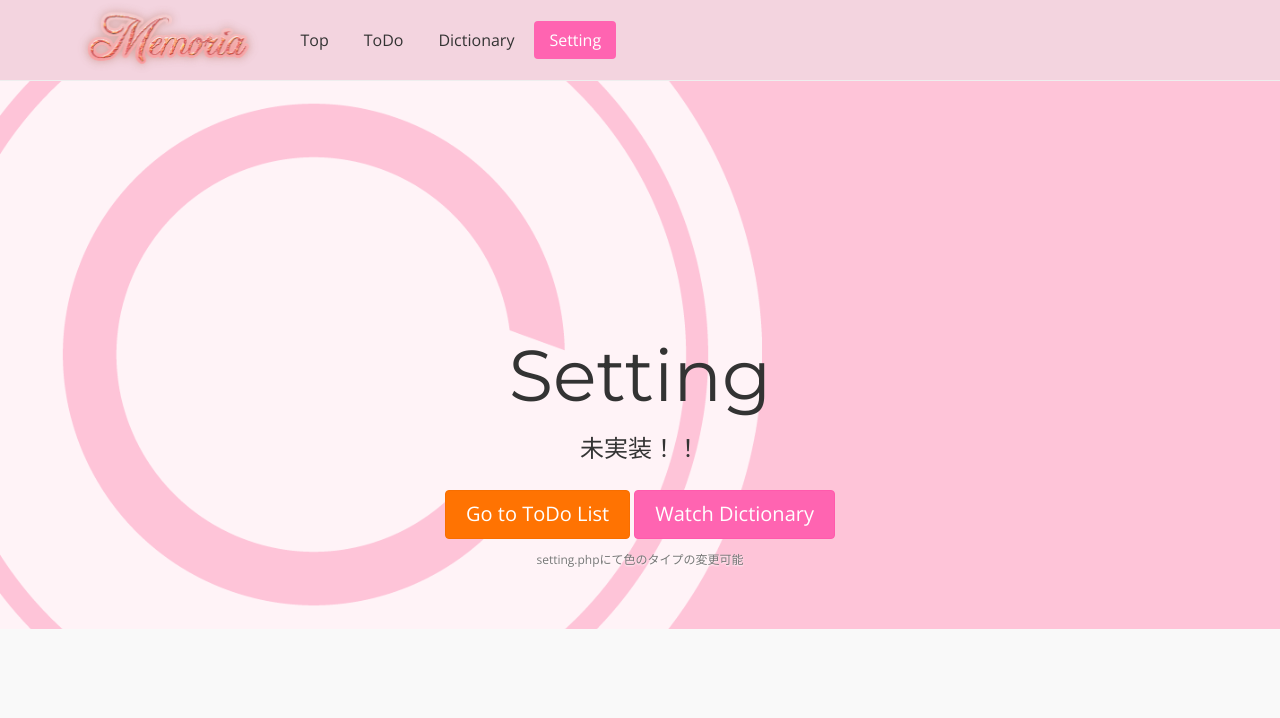
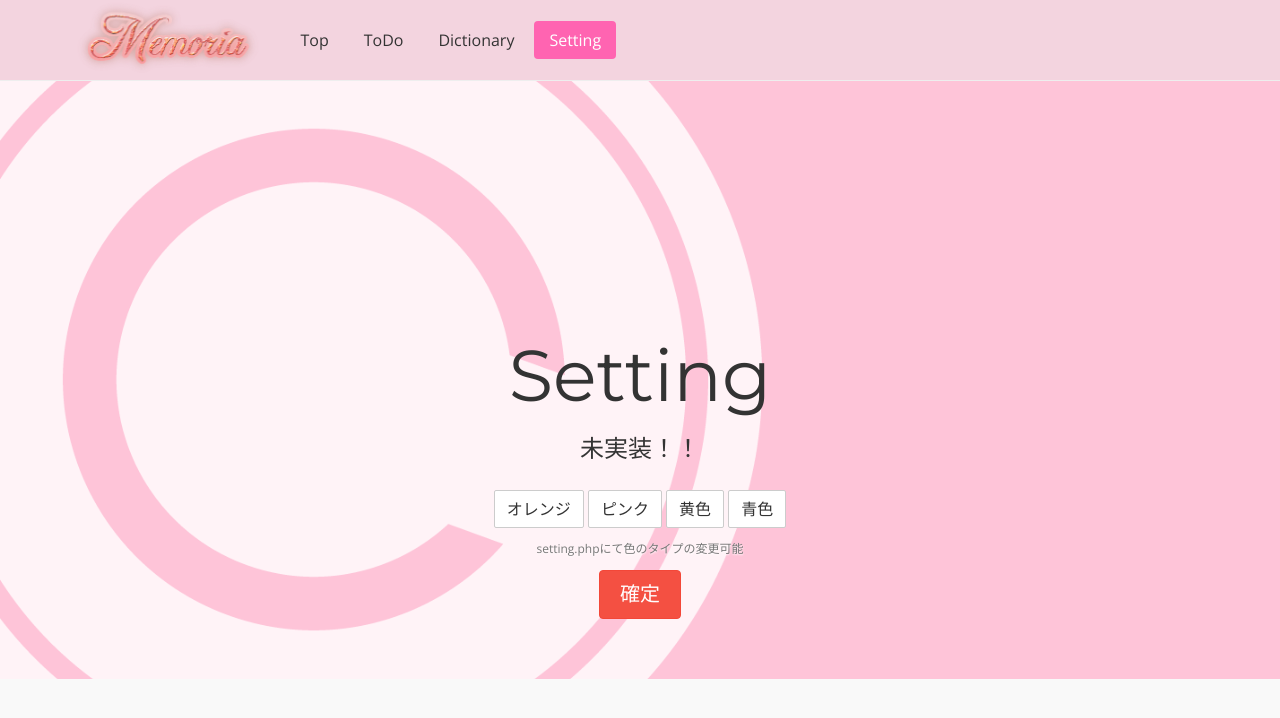
Before and after one commit to ooyuka2/Memoria, a PHP site: page /pages/settings.php in a window 1280 px wide. Shown: the top 718 px of the page. Run offline with PHP 8.4, Linux system fonts and the light colour scheme; some libraries are stand-ins or nearby versions.

Commit message:
fourth commit

```diff
--- a/honoka/css/example.css
+++ b/honoka/css/example.css
@@ -215,7 +215,7 @@ body {
   left: 0;
   width: 400px;
   height: 530px;
-  background-image: url("../img/honoka.png");
+  /*background-image: url("../img/honoka.png");*/
   background-repeat: no-repeat;
 }
 .jumbotron.special .outline {
--- a/niko/css/example.css
+++ b/niko/css/example.css
@@ -201,7 +201,7 @@ body {
   bottom: -20px;
   left: 0;
   width: 400px;
-  background-image: url("../img/nico.png");
+  /*background-image: url("../img/nico.png");*/
   background-repeat: no-repeat;
 }
 .jumbotron.special .outline {
--- a/pages/hedder.php
+++ b/pages/hedder.php
@@ -14,8 +14,8 @@
   <title>Memoria</title>
 	<link rel="stylesheet" type="text/css" href="../DataTables/datatables.min.css"/>
 	<?php
-	echo '<link rel="stylesheet" type="text/css" href="../'.$color.'/css/bootstrap.css">';
-	echo '<link rel="stylesheet" type="text/css" href="../'.$color.'/css/example.css">';
+	echo '<link id="sampleLink" rel="stylesheet" type="text/css" href="../'.$color.'/css/bootstrap.css">';
+	echo '<link id="sampleLink2" rel="stylesheet" type="text/css" href="../'.$color.'/css/example.css">';
 	?>
 
 
--- a/pages/setting.php
+++ b/pages/setting.php
@@ -1,4 +1,4 @@
 <?php
 	//honoka, niko, rin, umi
-	$color = "niko";
+	$color = 'niko';
 ?>
--- a/pages/settings.php
+++ b/pages/settings.php
@@ -4,6 +4,12 @@
 <body>
 <?php
 	include('navigation.php');
+	if(isset($_POST["kakutei"])) {
+		$txtfile = "<?php\r\n	//honoka, niko, rin, umi\r\n	\$color = '".$_POST['kakutei']."';\r\n?>";
+		file_put_contents( 'setting.php', $txtfile, LOCK_EX );
+		header( "Location: ./settings.php" );
+		exit();
+	}
 ?>
 
 
@@ -15,11 +21,18 @@
         <h1>Setting</h1>
         <p>未実装！！</p>
         <div class="download">
-          <a href="./todo.php" class="btn btn-warning btn-lg last-release-download-link"><i class="fa fa-github-alt"></i> Go to ToDo List</a>
-          <a href="./dictionary.php" class="btn btn-primary btn-lg"><i class="fa fa-play"></i> Watch Dictionary</a>
+			<div id="sampleWrap">
+			    <button class="btn btn-default" onclick="setHref('../honoka/css/bootstrap.css'); setHref2('../honoka/css/example.css'); setValue('honoka')">オレンジ</button>
+			    <button class="btn btn-default" onclick="setHref('../niko/css/bootstrap.css'); setHref2('../niko/css/example.css');setValue('niko')">ピンク</button>
+			    <button class="btn btn-default" onclick="setHref('../rin/css/bootstrap.css'); setHref2('../rin/css/example.css');setValue('rin')">黄色</button>
+			    <button class="btn btn-default" onclick="setHref('../umi/css/bootstrap.css'); setHref2('../umi/css/example.css');setValue('umi')">青色</button>
+			</div>
           <div class="basedon small">
           <span class="last-version"></span>setting.phpにて色のタイプの変更可能<span class="base-version"></span>
-        </div>
+          </div>
+          <form class='form-horizontal' method='post' action='./settings.php'>
+          	<button type='submit' value='niko' class="btn btn-danger btn-lg" id="kakutei" name="kakutei">確定</button>
+          </form>
         </div>
       </div>
     </div>
@@ -34,5 +47,16 @@
 	    document.getElementsByClassName('setting')[0].classList.add('active');
 	}
 </script>
+<script type="text/javascript">
+function setHref( $href ) {
+    jQuery( '#sampleLink' ).attr( 'href', $href );
+}
+function setHref2( $href ) {
+    jQuery( '#sampleLink2' ).attr( 'href', $href );
+}setValue('honoka')
+function setValue( iro ) {
+    document.getElementById("kakutei").value=iro;
+}
+</script>
 </body>
 </html>
--- a/umi/css/example.css
+++ b/umi/css/example.css
@@ -202,7 +202,7 @@ body {
   left: 0;
   width: 400px;
   height: 530px;
-  background-image: url("../img/umi.png");
+  /*background-image: url("../img/umi.png");*/
   background-repeat: no-repeat;
 }
 .jumbotron.special .outline {
```
Also changed, not shown: honoka/img/honoka.png (added).
